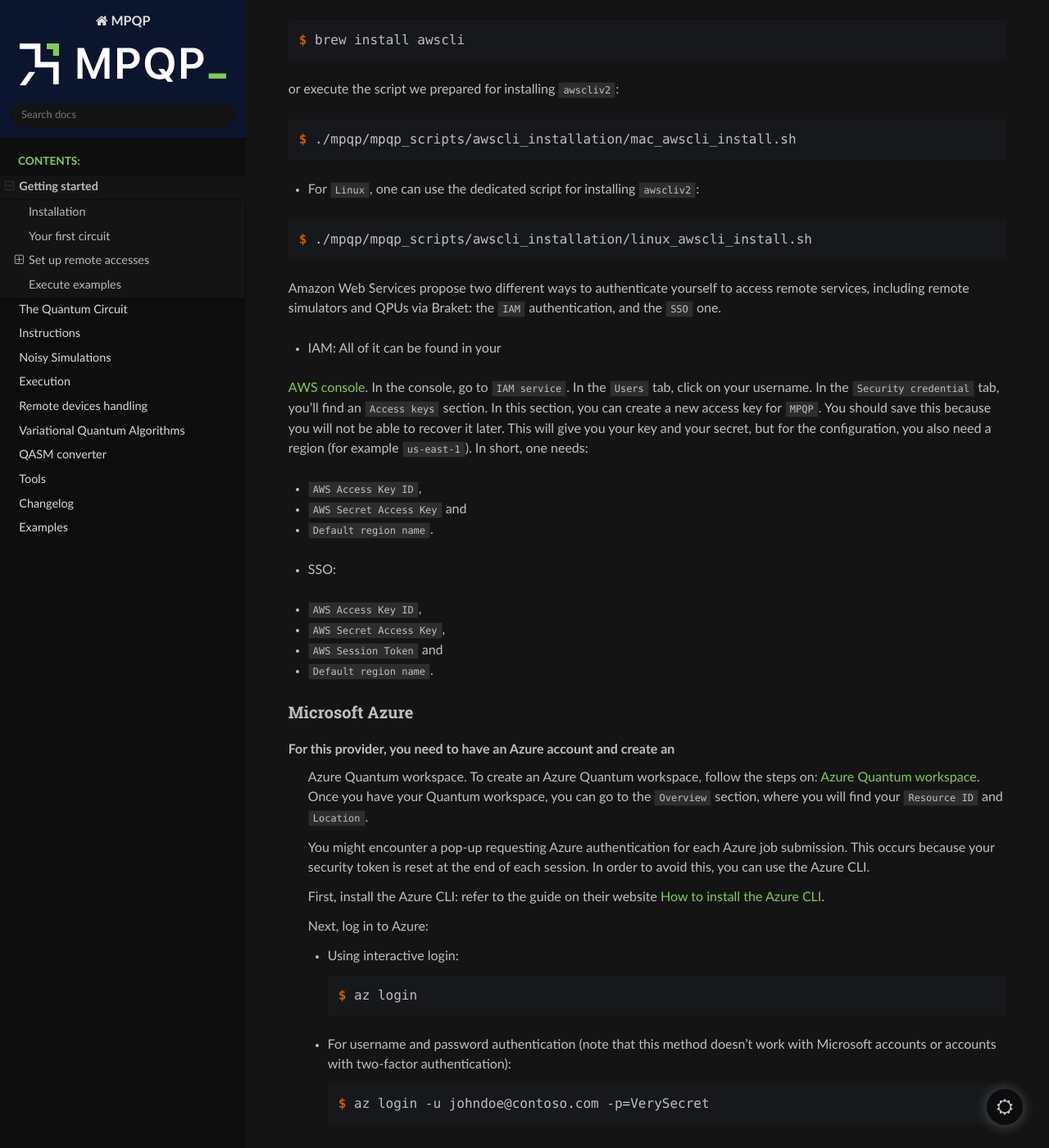
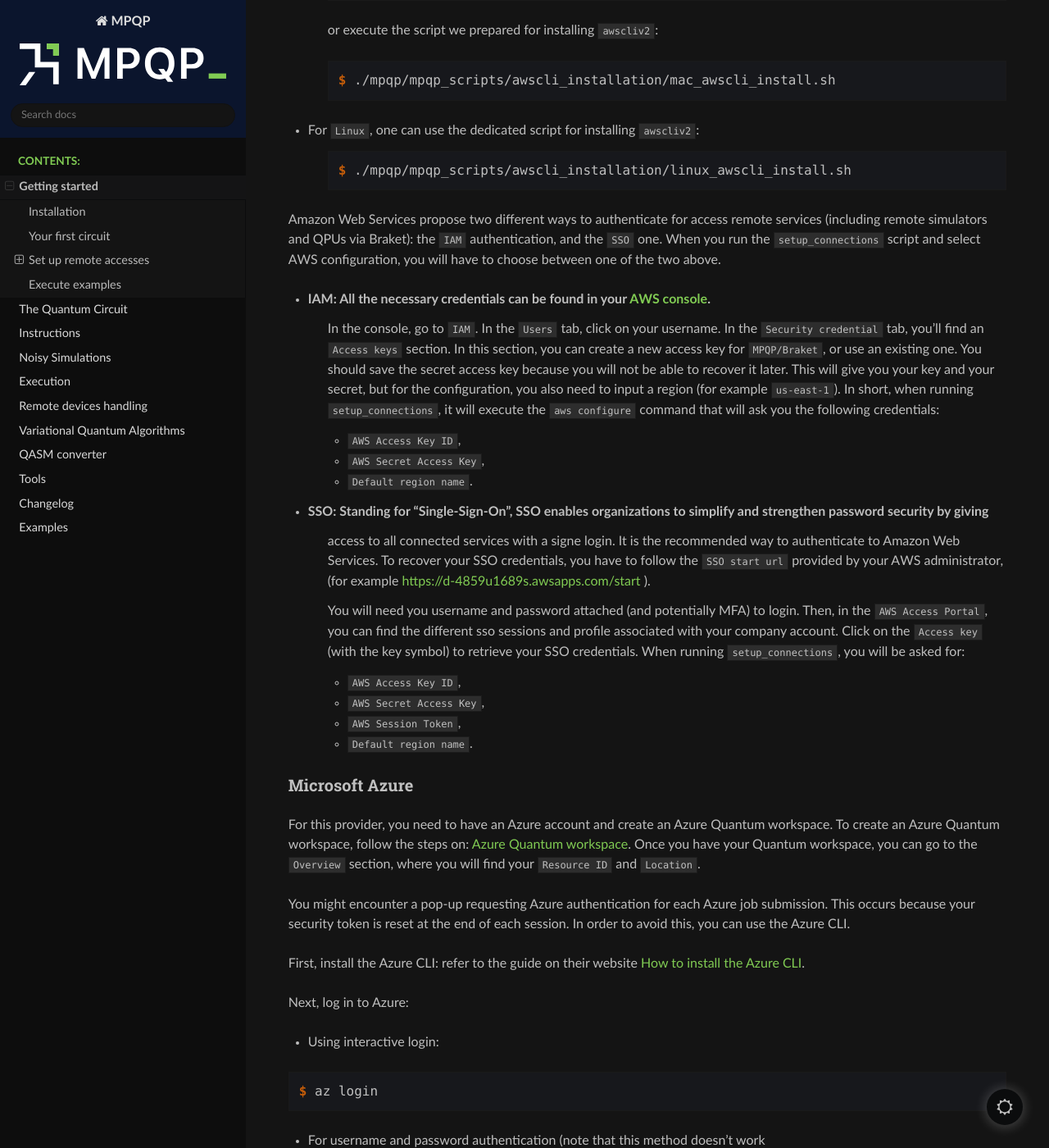
Before and after one commit to ColibrITD-SAS/mpqp, a Sphinx documentation site: the page built from docs/getting-started.rst, in a window 1280 px wide and 1400 px high, scrolled down 2850 px. Shown: the whole window at 82% size. Built offline with Sphinx 7.4.7 and the Read the Docs theme 3.1.0, drawn with Linux system fonts in a browser that asks for light colours; pages that are not in the unit, such as notebooks, are missing from menus; some of the changed text lies outside the part shown.

Commit message:
doc: finalizing the doc

```diff
--- a/docs/getting-started.rst
+++ b/docs/getting-started.rst
@@ -132,95 +132,101 @@
 
     $ aws --version
 
-- For ``Windows``, installing ``mpqp`` can be sufficient since the Python package ``aws-configure`` (in the
-requirements) also installs ``awscli`` locally. If it is not the case, you can execute the following command
-(in a terminal where you have admin access) to install ``awscliV2``:
+- For ``Windows``, installing ``mpqp`` can be sufficient since the Python package ``aws-configure`` (in the requirements) also installs ``awscli`` locally. If it is not the case, you can execute the following command (in a terminal where you have admin access) to install ``awscliV2``:
 
-.. code-block:: console
+    .. code-block:: console
 
-    > msiexec.exe /i https://awscli.amazonaws.com/AWSCLIV2.msi
+        > msiexec.exe /i https://awscli.amazonaws.com/AWSCLIV2.msi
 
-- For ``MacOS``, on some versions, the installation of ``aws-configure`` can be sufficient. If it is not the case, you
-can install it using ``brew``:
+- For ``MacOS``, on some versions, the installation of ``aws-configure`` can be sufficient. If it is not the case, you can install it using ``brew``:
 
-.. code-block:: console
+    .. code-block:: console
 
-    $ brew install awscli
+        $ brew install awscli
 
-or execute the script we prepared for installing ``awscliv2``:
+    or execute the script we prepared for installing ``awscliv2``:
 
-.. code-block:: console
+    .. code-block:: console
 
-    $ ./mpqp/mpqp_scripts/awscli_installation/mac_awscli_install.sh
+        $ ./mpqp/mpqp_scripts/awscli_installation/mac_awscli_install.sh
 
 - For ``Linux``, one can use the dedicated script for installing ``awscliv2``:
 
-.. code-block:: console
+    .. code-block:: console
 
-    $ ./mpqp/mpqp_scripts/awscli_installation/linux_awscli_install.sh
+        $ ./mpqp/mpqp_scripts/awscli_installation/linux_awscli_install.sh
 
 
-Amazon Web Services propose two different ways to authenticate yourself to access remote services, including remote
-simulators and QPUs via Braket: the ``IAM`` authentication, and the ``SSO`` one.
+Amazon Web Services propose two different ways to authenticate for access remote services (including remote
+simulators and QPUs via Braket): the ``IAM`` authentication, and the ``SSO`` one. When you run the ``setup_connections``
+script and select AWS configuration, you will have to choose between one of the two above.
 
 .. TODO: finish this section
 
 
-- IAM: All of it can be found in your
-`AWS console <https://console.aws.amazon.com/console/home?nc2=h_ct&src=header-signin>`_.
-In the console, go to ``IAM service``. In the ``Users`` tab, click on your
-username. In the ``Security credential`` tab, you'll find an ``Access keys``
-section. In this section, you can create a new access key for ``MPQP``. You
-should save this because you will not be able to recover it later.
-This will give you your key and your secret, but for the configuration, you
-also need a region (for example ``us-east-1``). In short, one needs:
+- IAM: All the necessary credentials can be found in your `AWS console <https://console.aws.amazon.com/console/home?nc2=h_ct&src=header-signin>`_.
+    In the console, go to ``IAM``. In the ``Users`` tab, click on your
+    username. In the ``Security credential`` tab, you'll find an ``Access keys``
+    section. In this section, you can create a new access key for ``MPQP/Braket``, or use an existing one. You
+    should save the secret access key because you will not be able to recover it later.
+    This will give you your key and your secret, but for the configuration, you
+    also need to input a region (for example ``us-east-1``). In short, when running ``setup_connections``,
+    it will execute the ``aws configure`` command that will ask you the following credentials:
 
-+ ``AWS Access Key ID``,
-+ ``AWS Secret Access Key`` and
-+ ``Default region name``.
+    + ``AWS Access Key ID``,
+    + ``AWS Secret Access Key``,
+    + ``Default region name``.
 
-- SSO:
+- SSO: Standing for "Single-Sign-On", SSO enables organizations to simplify and strengthen password security by giving
+    access to all connected services with a signe login. It is the recommended way to authenticate to Amazon Web Services.
+    To recover your SSO credentials, you have to follow the ``SSO start url`` provided by your AWS administrator, (for
+    example https://d-4859u1689s.awsapps.com/start ).
 
-+ ``AWS Access Key ID``,
-+ ``AWS Secret Access Key``,
-+ ``AWS Session Token`` and
-+ ``Default region name``.
+    You will need you username and password attached (and potentially MFA) to login. Then, in the ``AWS Access Portal``,
+    you can find the different sso sessions and profile associated with your company account. Click on the
+    ``Access key`` (with the key symbol) to retrieve your SSO credentials. When running ``setup_connections``,
+    you will be asked for:
+
+    + ``AWS Access Key ID``,
+    + ``AWS Secret Access Key``,
+    + ``AWS Session Token``,
+    + ``Default region name``.
 
 
 Microsoft Azure
 ^^^^^^^^^^^^^^^
 
 For this provider, you need to have an Azure account and create an
-  Azure Quantum workspace. To create an Azure Quantum workspace, follow the
-  steps on:
-  `Azure Quantum workspace <https://learn.microsoft.com/en-us/azure/quantum/how-to-create-workspace?tabs=tabid-quick>`_.
-  Once you have your Quantum workspace, you can go to the ``Overview`` section,
-  where you will find your ``Resource ID`` and ``Location``.
+Azure Quantum workspace. To create an Azure Quantum workspace, follow the
+steps on:
+`Azure Quantum workspace <https://learn.microsoft.com/en-us/azure/quantum/how-to-create-workspace?tabs=tabid-quick>`_.
+Once you have your Quantum workspace, you can go to the ``Overview`` section,
+where you will find your ``Resource ID`` and ``Location``.
 
-  You might encounter a pop-up requesting Azure authentication for each Azure
-  job submission. This occurs because your security token is reset at the end of
-  each session. In order to avoid this, you can use the Azure CLI.
+You might encounter a pop-up requesting Azure authentication for each Azure
+job submission. This occurs because your security token is reset at the end of
+each session. In order to avoid this, you can use the Azure CLI.
 
-  First, install the Azure CLI: refer to the guide on their website
-  `How to install the Azure CLI <https://learn.microsoft.com/en-us/cli/azure/install-azure-cli>`_.
+First, install the Azure CLI: refer to the guide on their website
+`How to install the Azure CLI <https://learn.microsoft.com/en-us/cli/azure/install-azure-cli>`_.
 
-  Next, log in to Azure:
+Next, log in to Azure:
 
-  - Using interactive login:
+- Using interactive login:
 
-    .. code-block:: console
+.. code-block:: console
 
-        $ az login
+    $ az login
 
-  - For username and password authentication (note that this method doesn't work
-    with Microsoft accounts or accounts with two-factor authentication):
+- For username and password authentication (note that this method doesn't work
+with Microsoft accounts or accounts with two-factor authentication):
 
-    .. code-block:: console
+.. code-block:: console
 
-        $ az login -u johndoe@contoso.com -p=VerySecret
+    $ az login -u johndoe@contoso.com -p=VerySecret
 
-  For additional details and options, see the documentation of
-  `az login <https://learn.microsoft.com/en-us/cli/azure/reference-index?view=azure-cli-latest#az-login>`_.
+For additional details and options, see the documentation of
+`az login <https://learn.microsoft.com/en-us/cli/azure/reference-index?view=azure-cli-latest#az-login>`_.
 
 IonQ (Cirq)
 ^^^^^^^^^^^
```
